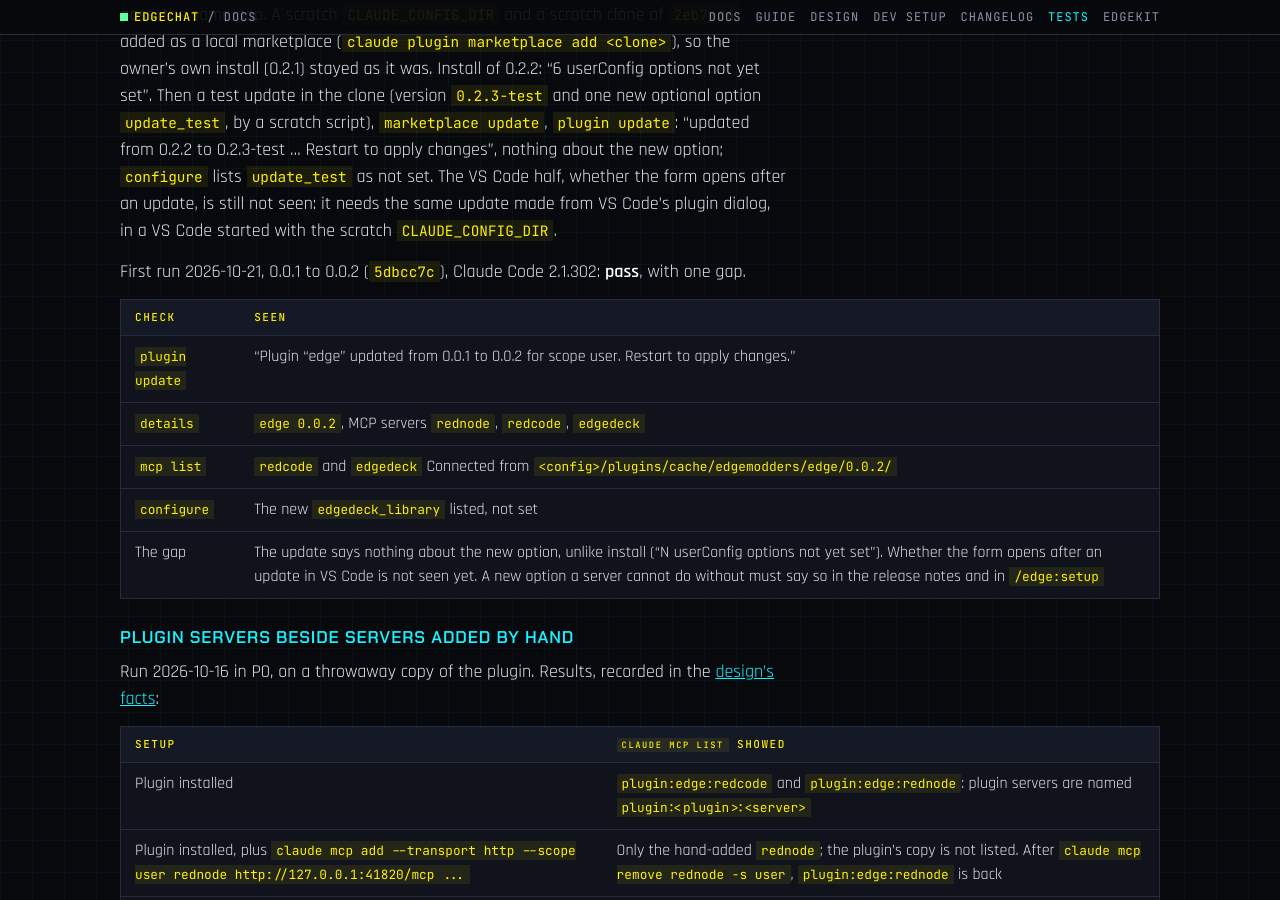
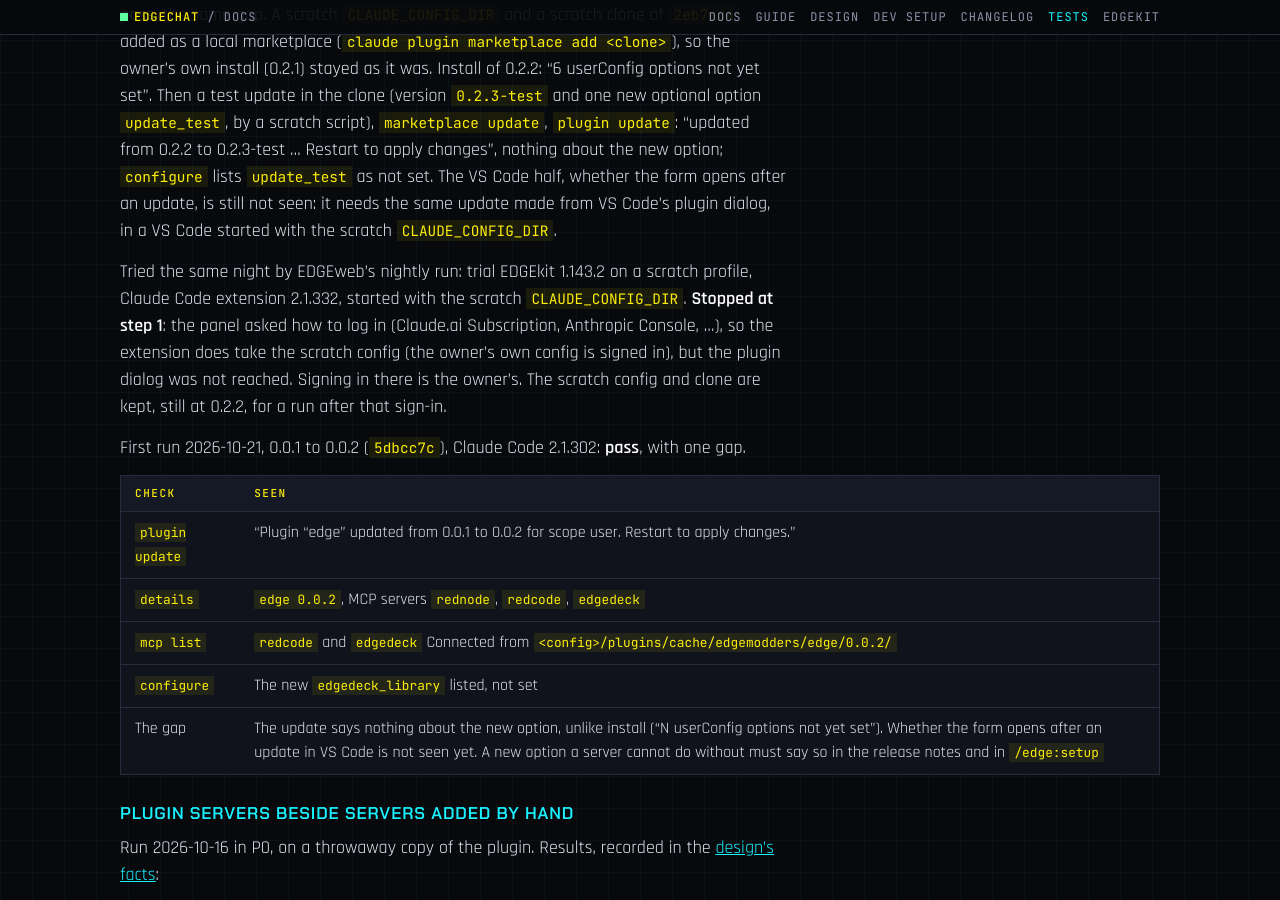
Before and after one commit to Edgemodders/EDGEchat, a Jekyll site: the page built from docs/testing.md, in a window 1280 px wide and 900 px high, scrolled down 4888 px. Built offline with Jekyll 4.4.1, drawn with Linux system fonts in a browser that asks for light colours; our own code applies the rules of GitHub Pages for plain Markdown files.

Commit message:
testing: Update from GitHub's VS Code half stopped at the sign-in of the scratch config
Co-Authored-By: Claude Opus 5.5 <noreply@anthropic.com>

````diff
--- a/docs/testing.md
+++ b/docs/testing.md
@@ -120,6 +120,8 @@ claude mcp list
 ```
 
 Run again 2026-11-27 by script from this session, Claude Code 2.1.332, the CLI half only: **pass**, the same gap. A scratch `CLAUDE_CONFIG_DIR` and a scratch clone of `2eb7ed4` added as a local marketplace (`claude plugin marketplace add <clone>`), so the owner's own install (0.2.1) stayed as it was. Install of 0.2.2: "6 userConfig options not yet set". Then a test update in the clone (version `0.2.3-test` and one new optional option `update_test`, by a scratch script), `marketplace update`, `plugin update`: "updated from 0.2.2 to 0.2.3-test ... Restart to apply changes", nothing about the new option; `configure` lists `update_test` as not set. The VS Code half, whether the form opens after an update, is still not seen: it needs the same update made from VS Code's plugin dialog, in a VS Code started with the scratch `CLAUDE_CONFIG_DIR`.
+
+Tried the same night by EDGEweb's nightly run: trial EDGEkit 1.143.2 on a scratch profile, Claude Code extension 2.1.332, started with the scratch `CLAUDE_CONFIG_DIR`. **Stopped at step 1**: the panel asked how to log in (Claude.ai Subscription, Anthropic Console, ...), so the extension does take the scratch config (the owner's own config is signed in), but the plugin dialog was not reached. Signing in there is the owner's. The scratch config and clone are kept, still at 0.2.2, for a run after that sign-in.
 
 First run 2026-10-21, 0.0.1 to 0.0.2 (`5dbcc7c`), Claude Code 2.1.302: **pass**, with one gap.
 
````
